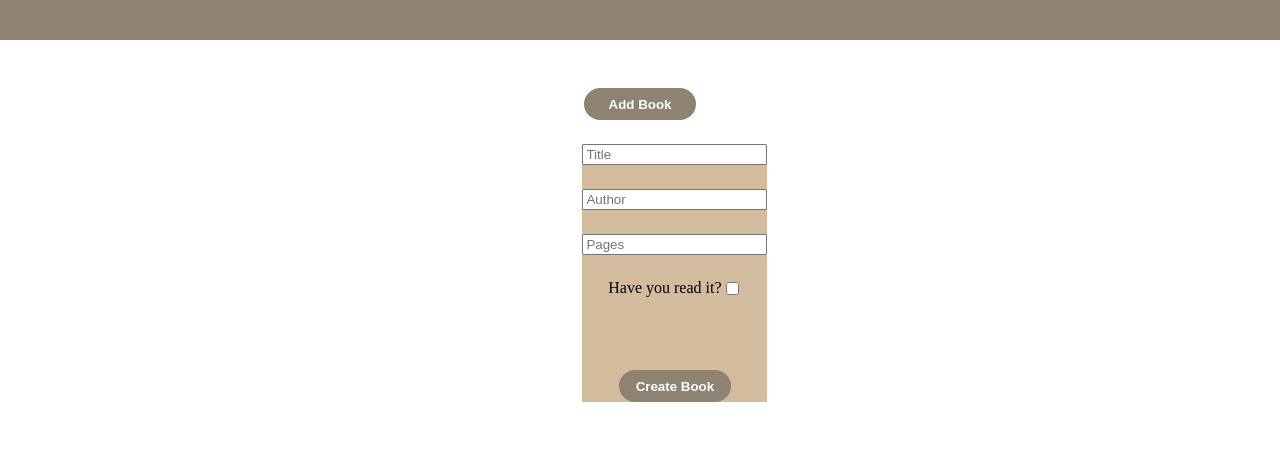
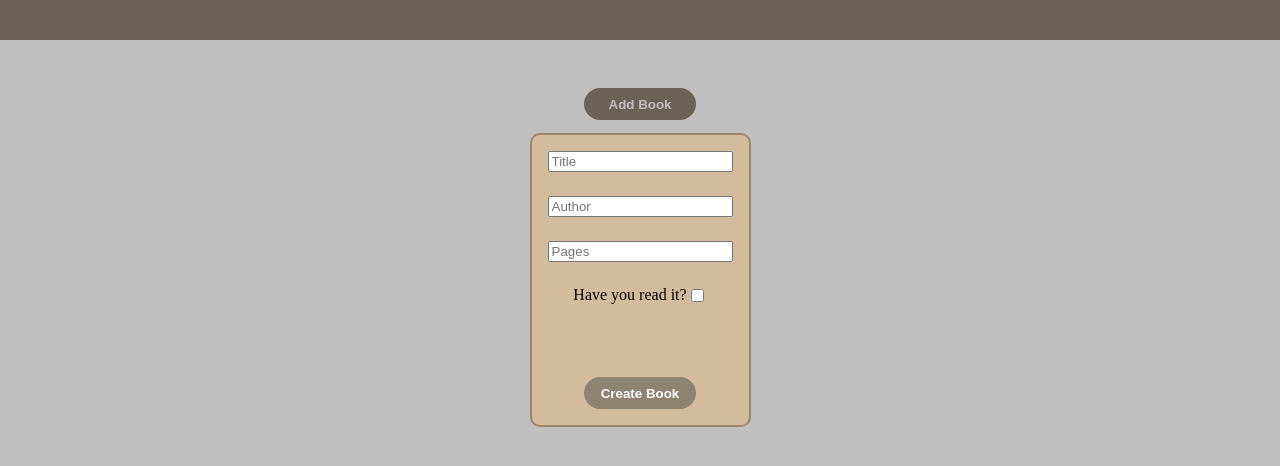
Before and after one commit to JoaoMateus98/library, a plain HTML site: page index.html in a window 1280 px wide. Both pictures are taken after a click on the button "Add Book". Shown: the part 120-586 px from the top of the page. Drawn offline with Linux system fonts and the light colour scheme.

Commit message:
pressing the add book button dims the background. minor asthetic changes

```diff
--- a/index.html
+++ b/index.html
@@ -15,6 +15,7 @@
         </div>
         <div class="body-container">
             <button id="add-book">Add Book</button>
+            <div class="form-container">
                 <form class="new-book-form">
                     <ul>
                         <li>
@@ -33,6 +34,8 @@
                         <button type="button" id="create-book">Create Book</button>
                     </ul>
                 </form>
+            </div>
+
             <div class="book-container">
             </div>
         </div>
--- a/script.js
+++ b/script.js
@@ -1,6 +1,7 @@
 const addBook = document.querySelector('#add-book');
 const createBook = document.querySelector('#create-book');
 const form = document.querySelector('.new-book-form');
+const formBackground = document.querySelector('.form-container');
 const bookContainer = document.querySelector('.book-container');
 
 let formData;
@@ -12,10 +13,12 @@ let library = [];
 
 addBook.addEventListener('click', function () {
   form.classList.add('active-form');
+  formBackground.classList.add('active-form-container');
 });
 
 createBook.addEventListener('click', function () {
   form.classList.remove('active-form');
+  formBackground.classList.remove('active-form-container');
   formData = new FormData(form);
   title = formData.get('title');
   author = formData.get('author');
--- a/style.css
+++ b/style.css
@@ -75,20 +75,36 @@ ul, li {
     flex-direction: column;
     justify-content: center;
     align-items: center;
-    background-color: var(--base-color);
+    background-color: rgb(211, 188, 157);
+    border: 2px solid rgb(156, 133, 101);
     border-radius: 10px;
 }
 
 /* form */
+.form-container {
+    display: none;
+}
+
+.active-form-container {
+    position: absolute;
+    top: 0;
+    height: 100vh;
+    width: 100vw;
+    background-color: rgba(0, 0, 0, .25);
+    display: flex;
+    justify-content: center;
+    align-items: center;
+}
+
 .new-book-form {
     background-color: rgb(211, 188, 157);
+    padding: 1rem;
+    border: 2px solid rgb(156, 133, 101);
+    border-radius: 10px;
     display: none;
 }
 
 .active-form {
-    position: absolute;
-    left: 45.5%;
-    top: 33%;
     display: block;
 }
 
```
Lines whose indentation alone changed are shown as unchanged.
